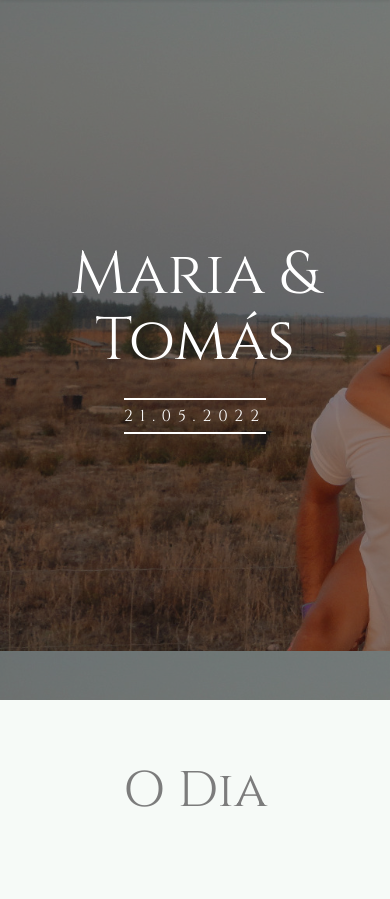
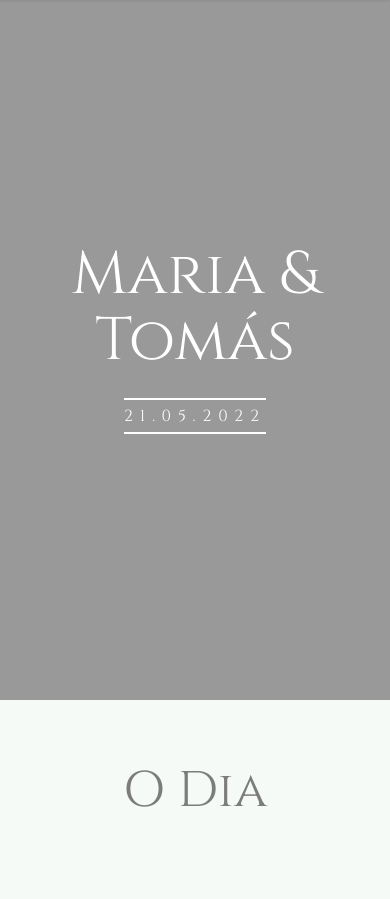
Before and after one commit to bubas3000/sitexia, a PHP site: page /index.php in a window 390 px wide. Shown: the part 98-997 px from the top of the page. Run offline with PHP 8.4, Linux system fonts and the light colour scheme; some libraries are stand-ins or nearby versions.

Commit message:
Update style.css

```diff
--- a/css/style.css
+++ b/css/style.css
@@ -150,7 +150,6 @@ figure {
   position: relative;
   height: 800px;
   width: 100%;
-  background-image: url(images/XIA3.jpeg);
 }
 
 
@@ -175,7 +174,7 @@ figure {
 
 .fh5co-cover {
   background-size: cover;
-  background-image: image_url(../images/XIA3.jpeg);
+  background-image: image-url(../images/XIA3.jpeg);
   position: relative;
 }
 
@@ -184,7 +183,7 @@ figure {
     height: inherit;
     padding: 3em 0;
     background-size: cover;
-    background-image: image_url(../images/XIA3alto.jpeg);
+    background-image: image-url(../images/XIA3alto.jpeg);
     position: relative;
   }
 }
```
